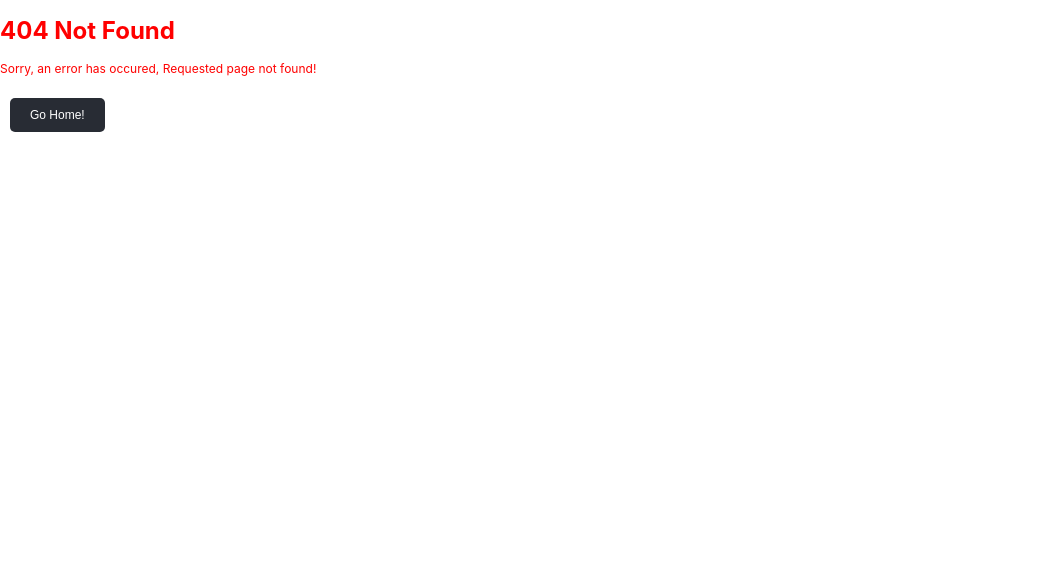
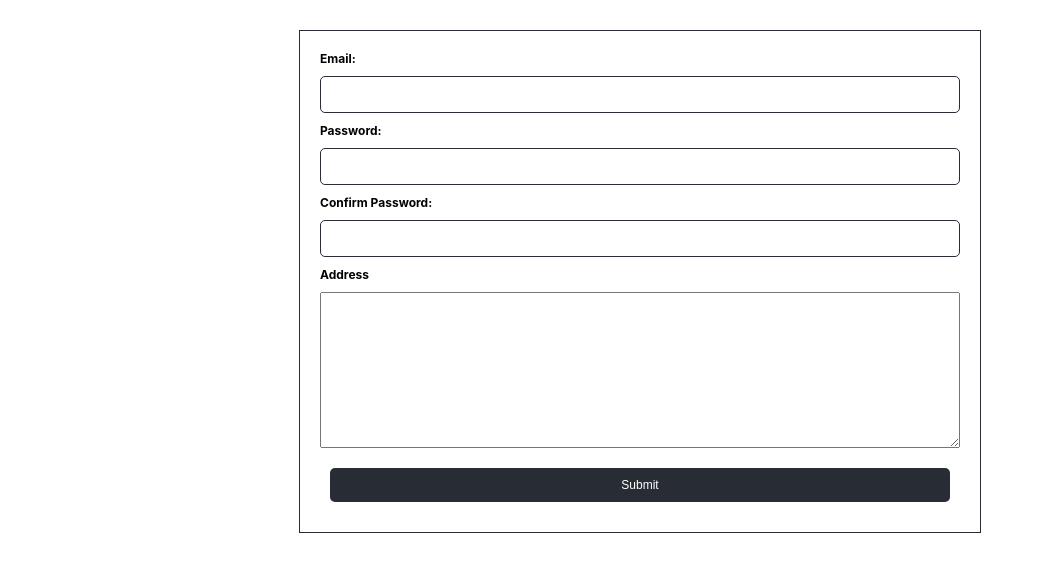
Before and after one commit to Dinesh-code771/myfirstreactapp, a React (Create React App) app in the folder my-app/: page /login in a window 1280 px wide. Before the commit this address had no page. Shown: the top 572 px of the page, without its empty margins (0-1043 px from the left). Built offline with nearby package versions, Linux system fonts and the light colour scheme.

Commit message:
creaaate a form

```diff
--- a/my-app/src/App.css
+++ b/my-app/src/App.css
@@ -151,3 +151,28 @@ a {
   color: red;
   font-size: 12px;
 }
+
+form {
+  display: flex;
+  flex-direction: column;
+  gap: 10px;
+}
+label {
+  font-size: 12px;
+  font-weight: bold;
+}
+input {
+  padding: 10px;
+  border-radius: 5px;
+  border: 1px solid #282c34;
+}
+.formClass {
+  display: flex;
+  flex-direction: column;
+  gap: 10px;
+  width: 50%;
+  margin: 0 auto;
+  border: 1px solid #282c34;
+  padding: 20px;
+  margin-top: 30px;
+}
--- a/my-app/src/App.js
+++ b/my-app/src/App.js
@@ -17,6 +17,7 @@ function App() {
     <ContextProvider>
       <div className="App">
         <Nav />
+
         <div className="flex">
           <SideBar />
           {/* <Cards /> */}
--- /dev/null
+++ b/my-app/src/componets/Login.jsx
@@ -0,0 +1,144 @@
+import React from "react";
+import { useState } from "react";
+export default function Login() {
+  const [userDetails, setUserDetails] = useState({
+    email: "",
+    password: "",
+    confirmPassword: "",
+    address: "",
+  });
+
+  const [userDetialsErrors, setUserDetailsErrors] = useState({
+    email: "",
+    password: "",
+    confirmPassword: "",
+    address: "",
+  });
+
+  function handleInputChange(e) {
+    setUserDetails({
+      ...userDetails,
+      [e.target.name]: e.target.value,
+    });
+  }
+  function validateEmail(email) {
+    const re = /\S+@\S+\.\S+/;
+    return re.test(email);
+  }
+  function addErrorstoTheFeilds(userDetails) {
+    let errors = {};
+    if (!userDetails.email) {
+      errors.email = "Email is required";
+    }
+    if (!userDetails.password) {
+      errors.password = "Password is required";
+    }
+    if (!userDetails.confirmPassword) {
+      errors.confirmPassword = "Confirm Password is required";
+    }
+    if (!userDetails.address) {
+      errors.address = "Address is required";
+    }
+    console.log(errors, "sd");
+    setUserDetailsErrors(errors);
+  }
+
+  function handleSubmit(e) {
+    e.preventDefault();
+    addErrorstoTheFeilds(userDetails);
+    let isEmailCorrect = validateEmail(userDetails.email);
+    if (!isEmailCorrect) {
+      alert("Email is not correct");
+      return;
+    }
+    let isPasswordCorrect =
+      userDetails.password === userDetails.confirmPassword;
+    if (
+      !isPasswordCorrect ||
+      !userDetails.password ||
+      !userDetails.confirmPassword
+    ) {
+      alert("Password is not matching");
+      return;
+    }
+    if (!userDetails.address) {
+      return;
+    }
+    console.log(userDetails);
+    setUserDetails({
+      email: "",
+      password: "",
+      confirmPassword: "",
+      address: "",
+    });
+  }
+
+  function checkIsFormFilled() {
+    return (
+      !userDetails.email ||
+      !userDetails.password ||
+      !userDetails.confirmPassword ||
+      !userDetails.address
+    );
+  }
+
+  return (
+    //form
+    <div className="formClass">
+      <form>
+        <label>Email:</label>
+        <input
+          type="email"
+          name="email"
+          value={userDetails.email}
+          onChange={handleInputChange}
+          required
+        />
+        {userDetialsErrors.email && (
+          <p className="error">{userDetialsErrors.email}</p>
+        )}
+        <label>Password:</label>
+        <input
+          type="password"
+          name="password"
+          value={userDetails.password}
+          onChange={handleInputChange}
+        />
+        {userDetialsErrors.password && (
+          <p className="error">{userDetialsErrors.password}</p>
+        )}
+        {/* confirm password: */}
+        <label>Confirm Password:</label>
+        <input
+          type="password"
+          name="confirmPassword"
+          value={userDetails.confirmPassword}
+          onChange={handleInputChange}
+        />
+        {setUserDetailsErrors.confirmPassword && (
+          <p className="error">{userDetialsErrors.confirmPassword}</p>
+        )}
+        {/* address: */}
+        <label htmlFor="adress">Address</label>
+        <textarea
+          value={userDetails.address}
+          onChange={handleInputChange}
+          name="address"
+          id=""
+          cols="30"
+          rows="10"
+        ></textarea>
+        {userDetialsErrors.address && (
+          <p className="error">{userDetialsErrors.address}</p>
+        )}
+        <button
+          //   disabled={checkIsFormFilled()}
+          onClick={handleSubmit}
+          type="submit"
+        >
+          Submit
+        </button>
+      </form>
+    </div>
+  );
+}
--- a/my-app/src/componets/Store.jsx
+++ b/my-app/src/componets/Store.jsx
@@ -10,6 +10,9 @@ export const reducer = (state, action) => {
       return { count: state.count + 1 };
     case "DECREMENT":
       return { count: state.count - 1 };
+
+    case "RESET":
+      return { count: 0 };
     default:
       return state;
   }
--- a/my-app/src/index.js
+++ b/my-app/src/index.js
@@ -7,6 +7,7 @@ import reportWebVitals from "./reportWebVitals";
 import About from "./componets/About";
 import Error from "./componets/Error";
 // import { appRouter } from "./App";
+import Login from "./componets/Login";
 import { createBrowserRouter, RouterProvider } from "react-router-dom";
 import Details from "./componets/Details";
 const appRouter = createBrowserRouter([
@@ -33,6 +34,10 @@ const appRouter = createBrowserRouter([
     ],
     errorElement: <Error />,
   },
+  {
+    path: "/login",
+    element: <Login />,
+  },
 
   // {
   //   path: "/about",
```
